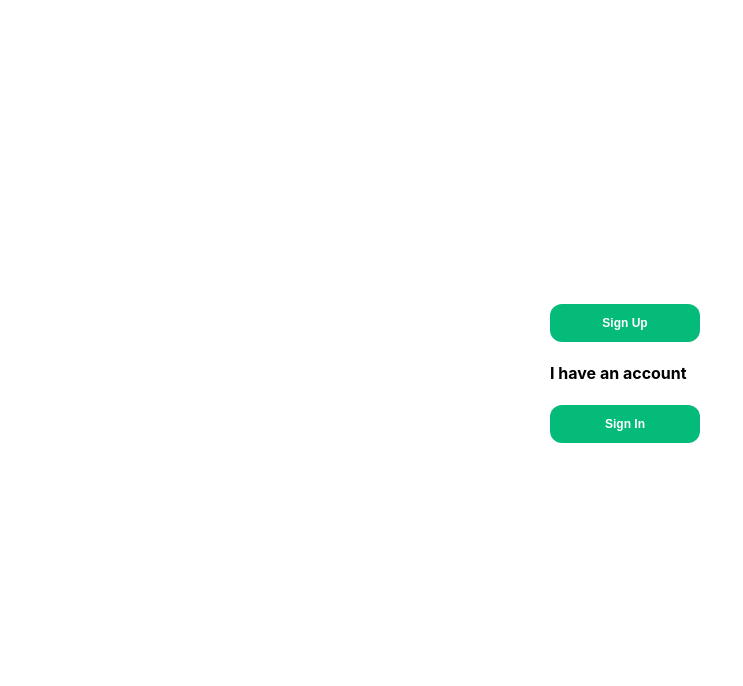
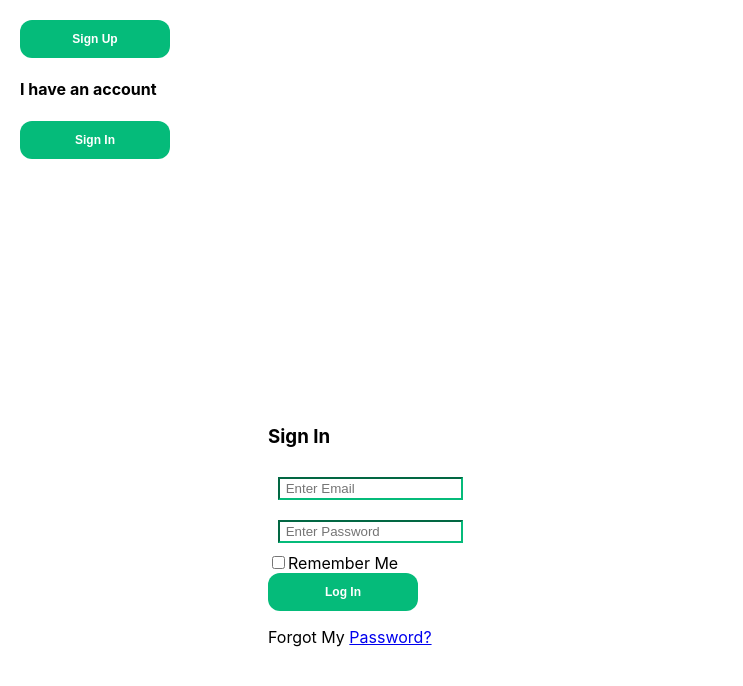
Before and after one commit to mentorpaired/YaKitabu-Frontend, a React (Create React App) app: page / in a window 1280 px wide. Shown: the top 686 px of the page, without its empty margins (0-743 px from the left). Built offline with nearby package versions, Linux system fonts and the light colour scheme.

Commit message:
login-page

```diff
--- a/src/App.js
+++ b/src/App.js
@@ -1,10 +1,12 @@
 import Landingpage from "./components/Landingpage";
+import Loginpage from './components/Loginpage';
 
 function App() {
   return (
     <div className="App">
 
         <Landingpage/>
+      <Loginpage/>
     </div>
   );
 }
--- /dev/null
+++ b/src/components/Loginpage.js
@@ -0,0 +1,35 @@
+import React from "react";
+import '../index.css';
+//
+const Loginpage =() => {
+        return (
+        <div>
+            <form>
+
+                {/* <div className="sign-in">
+                <h3>Sign In</h3>
+                </div> */}
+
+                <div className="form-group">
+                    <h3>Sign In</h3>
+
+                    <input type="email" className="form-control" placeholder=" Enter Email" /><br/>
+
+                    <input type="password" className="form-control" placeholder=" Enter Password" /><br/>
+
+                    <div>
+                        <input type="checkbox" id="terms" name="terms" />
+                        <label for="terms">Remember Me</label> <br/>
+                    </div>
+
+                    <button type="submit" className="btn">Log In</button>
+                    <p className="forgot-password text-right">
+                        Forgot My <a href="#">Password?</a>
+                    </p>
+                </div>
+            </form>
+        </div>
+                 );
+}
+
+export default Loginpage;
--- a/src/index.css
+++ b/src/index.css
@@ -14,27 +14,35 @@ code {
   font-family: source-code-pro, Menlo, Monaco, Consolas, "Courier New",
     monospace;
 }
-.btn {
-  background-color: #05bb7a;
-  font-size: 12px;
-  font-weight: 600;
-  width: 150px;
-  color: #ffffff;
-  text-align: center;
-  border-style: hidden;
-  border-radius: 12px;
-  padding: 12px;
+
+
+.sign-in
+{
+  padding:20px
 }
 
-.wrapper {
-  max-width: 180px;
-  margin:auto;
-  background-color: white;
-  padding: 10%;
-  position: relative;
-  top: 160px;
+.form-group
+{
+  padding:20%;
+  text-align:2px;
 }
 
-.Logo {
-  background-image: url(./images/yakitabu-logo.png);
+.form-control
+{
+  margin:10px;
+  border-color:#05BB7A;
+  padding:2px;
 }
+
+.btn
+{
+    background-color: #05bb7a;
+    font-size: 12px;
+    font-weight: 600;
+    width: 150px;
+    color: #ffffff;
+    text-align: center;
+    border-style: hidden;
+    border-radius: 12px;
+    padding: 12px;
+}
```
